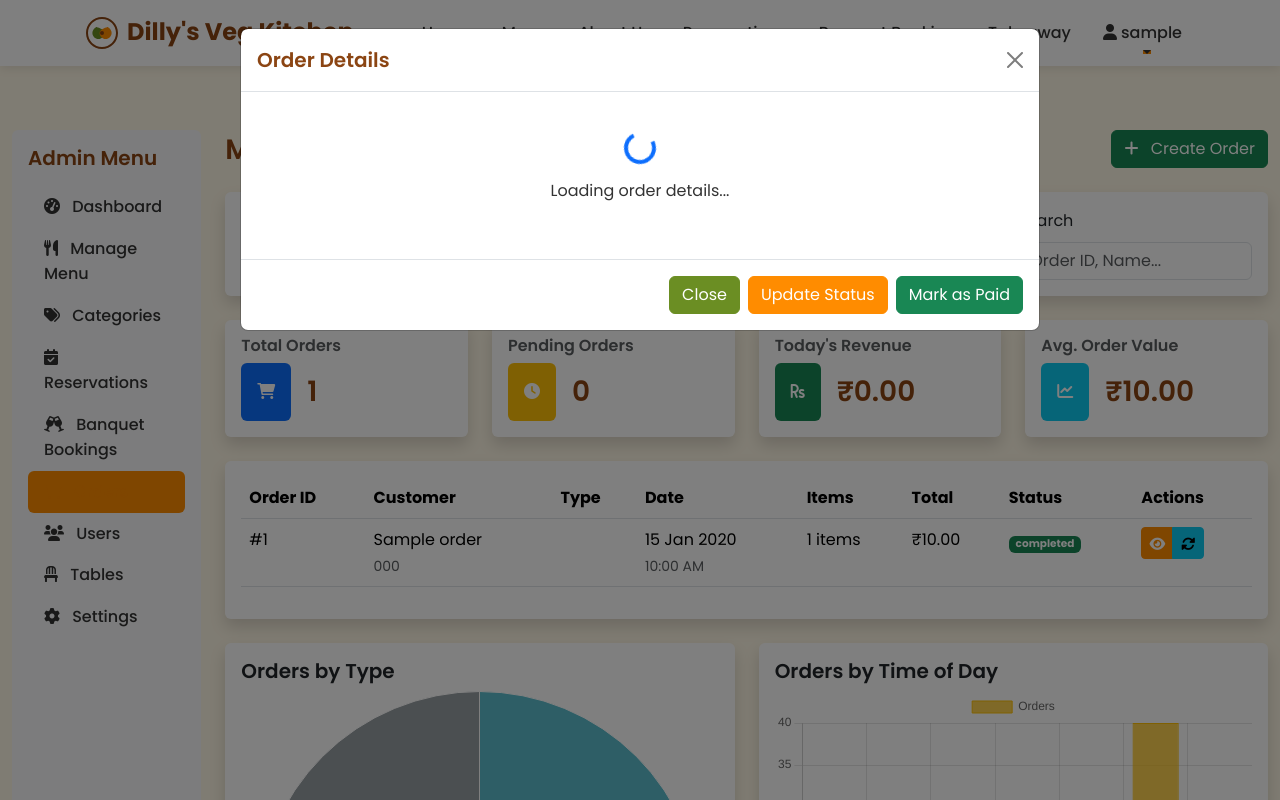
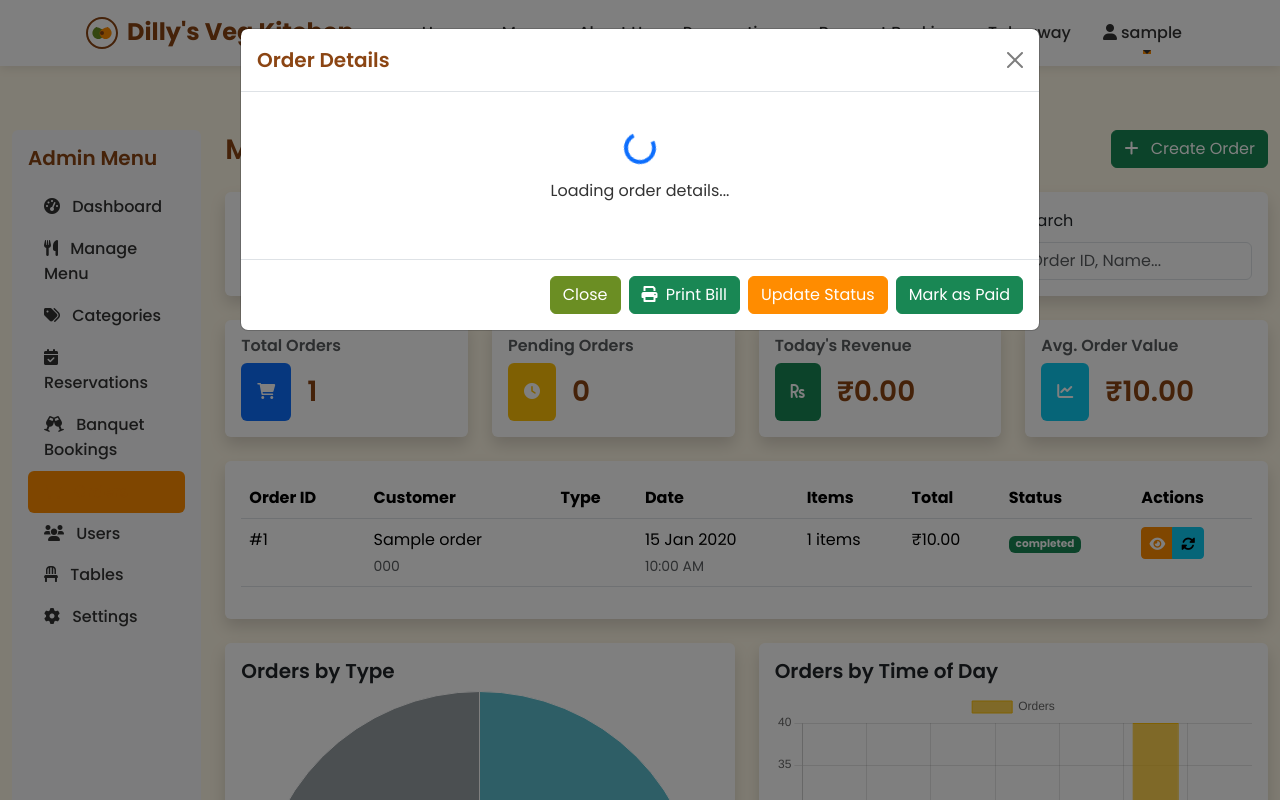
Before and after one commit to tirth2609/dilly, a Flask app: page /admin/orders in a window 1280 px wide, after a click that opens the changed part. Run offline with Flask 3, Linux system fonts and the light colour scheme; a user stored in the database is signed in; tables that the repository leaves empty hold one stand-in row (values such as "Sample post"); some libraries are stand-ins or nearby versions.

Commit message:
Add ability to print bills directly from order management section
Implements print bill functionality by adding a print button and updating its URL.

Replit-Commit-Author: Agent
Replit-Commit-Session-Id: d43e265c-614a-49b4-affb-1079ebc74da7
Replit-Commit-Screenshot-Url: https://storage.googleapis.com/screenshot-production-us-central1/4844a465-51bd-4b6d-b057-699ce1c0f5e1/08fb4488-b6ed-489f-8750-b7417dd09087.jpg

```diff
--- a/templates/admin/orders.html
+++ b/templates/admin/orders.html
@@ -329,6 +329,11 @@
                                                     <i class="fas fa-times"></i>
                                                 </button>
                                                 {% endif %}
+                                                {% if order.status == 'completed' or order.status == 'ready' %}
+                                                <a href="{{ url_for('print_bill', order_id=order.id) }}" class="btn btn-sm btn-success table-action-btn" target="_blank">
+                                                    <i class="fas fa-print"></i>
+                                                </a>
+                                                {% endif %}
                                             </div>
                                         </td>
                                     </tr>
@@ -483,6 +488,9 @@
             </div>
             <div class="modal-footer">
                 <button type="button" class="btn btn-secondary" data-bs-dismiss="modal">Close</button>
+                <a href="#" id="print-bill-btn" class="btn btn-success" target="_blank">
+                    <i class="fas fa-print me-1"></i> Print Bill
+                </a>
                 <button type="button" class="btn btn-primary update-status-from-view" data-bs-dismiss="modal" data-id="">Update Status</button>
                 <button type="button" class="btn btn-success mark-as-paid" data-id="">Mark as Paid</button>
             </div>
@@ -739,6 +747,10 @@
                 const orderId = this.getAttribute('data-id');
                 document.querySelector('.update-status-from-view').setAttribute('data-id', orderId);
                 document.querySelector('.mark-as-paid').setAttribute('data-id', orderId);
+
+                // Update print bill button URL
+                const printBillBtn = document.getElementById('print-bill-btn');
+                printBillBtn.href = `{{ url_for('print_bill', order_id=0) }}`.replace('0', orderId);
 
                 // Show loading and hide details
                 document.getElementById('order-details-loading').style.display = 'block';
```
